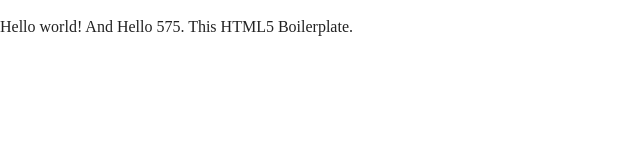
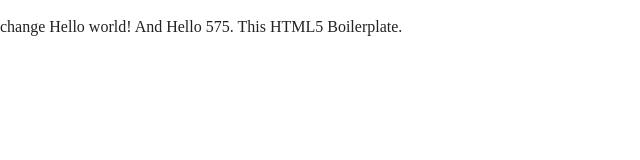
Before and after one commit to dmadril/Test1, a plain HTML site: page index.html in a window 1280 px wide. Shown: the whole page, without its empty margins (0-640 px from the left). Drawn offline with nearby package versions, Linux system fonts and the light colour scheme.

Commit message:
commit 1 test commit 2 test

```diff
--- a/index.html
+++ b/index.html
@@ -23,7 +23,7 @@
   <![endif]-->
 
   <!-- Add your site or application content here -->
-  <p>Hello world! And Hello 575. This HTML5 Boilerplate.</p>
+  <p> change Hello world! And Hello 575. This HTML5 Boilerplate.</p>
   <script src="js/vendor/modernizr-3.7.1.min.js"></script>
   <script src="https://code.jquery.com/jquery-3.4.1.min.js" integrity="sha256-CSXorXvZcTkaix6Yvo6HppcZGetbYMGWSFlBw8HfCJo=" crossorigin="anonymous"></script>
   <script>window.jQuery || document.write('<script src="js/vendor/jquery-3.4.1.min.js"><\/script>')</script>
```
